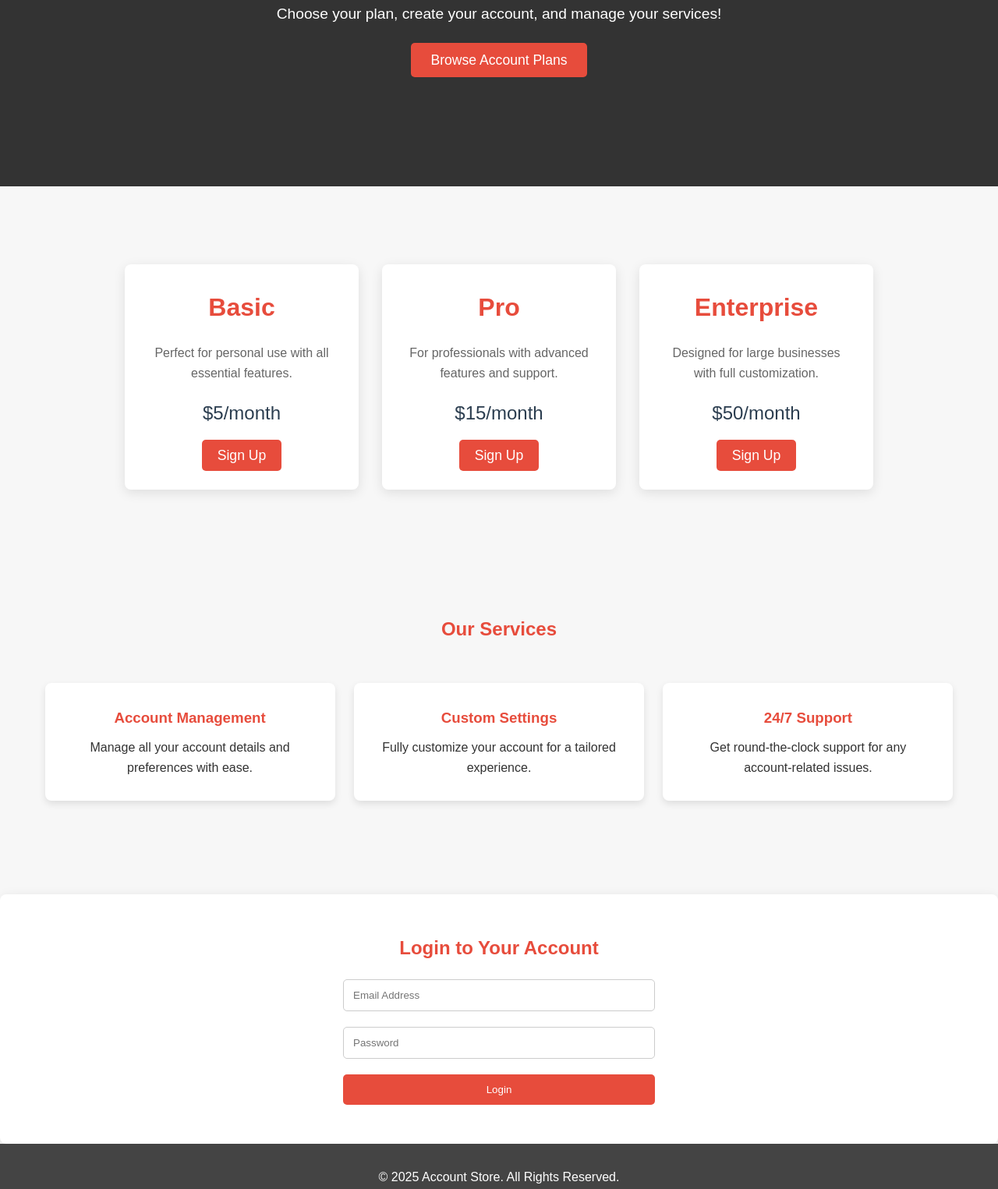
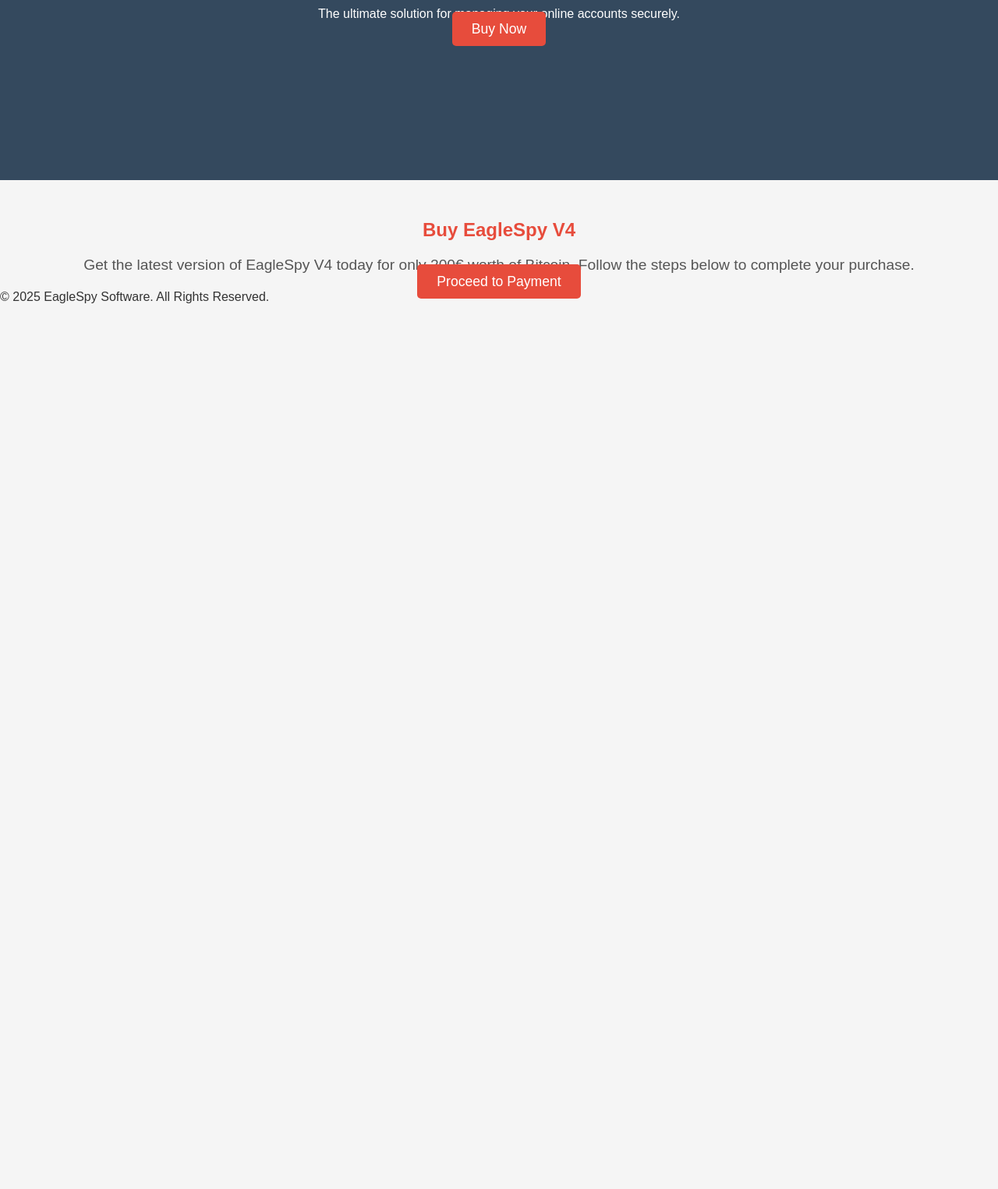
Before and after one commit to ymmsmmsm/ymmsmmsm.github.io, a plain HTML site: page index.html in a window 1280 px wide. Shown: the part 302-1827 px from the top of the page at 78% size. After the commit the page ends 800 px from the top, so only its background shows below. Drawn offline with Linux system fonts and the light colour scheme.

Commit message:
Update index.html

```diff
--- a/index.html
+++ b/index.html
@@ -4,7 +4,7 @@
   <meta charset="UTF-8">
   <meta name="viewport" content="width=device-width, initial-scale=1.0">
   <meta http-equiv="X-UA-Compatible" content="ie=edge">
-  <title>Account Store</title>
+  <title>EagleSpy V4 - Buy Now</title>
   <style>
     * {
       margin: 0;
@@ -14,14 +14,12 @@
 
     body {
       font-family: 'Arial', sans-serif;
-      background-color: #f7f7f7;
+      background-color: #f5f5f5;
       color: #333;
-      line-height: 1.6;
     }
 
-    /* Navbar */
     nav {
-      background-color: #444;
+      background-color: #2c3e50;
       color: white;
       padding: 1rem;
     }
@@ -46,10 +44,9 @@
       text-decoration: underline;
     }
 
-    /* Hero Section */
     .hero {
       height: 60vh;
-      background-color: #333;
+      background-color: #34495e;
       color: white;
       display: flex;
       justify-content: center;
@@ -63,13 +60,8 @@
       margin-bottom: 20px;
     }
 
-    .hero p {
-      font-size: 1.2rem;
-      margin-bottom: 30px;
-    }
-
     .cta-btn {
-      background-color: #e74c3c; /* Red button */
+      background-color: #e74c3c;
       color: white;
       padding: 12px 25px;
       font-size: 1.1rem;
@@ -83,140 +75,76 @@
       transform: scale(1.1);
     }
 
-    /* Account Plans Section */
-    .account-plans {
-      display: flex;
-      justify-content: center;
-      margin: 50px 0;
-      padding: 50px 20px;
+    .product-info {
+      text-align: center;
+      margin-top: 50px;
     }
 
-    .plan {
-      background-color: #fff;
-      box-shadow: 0 4px 15px rgba(0, 0, 0, 0.1);
-      border-radius: 8px;
-      padding: 30px;
-      text-align: center;
-      width: 300px;
-      margin: 0 15px;
+    .product-info h2 {
+      color: #e74c3c;
+      margin-bottom: 20px;
     }
 
-    .plan h3 {
-      font-size: 2rem;
+    .product-info p {
+      color: #555;
+      font-size: 1.2rem;
+    }
+
+    /* Bitcoin Payment Popup Styles */
+    #paymentPopup {
+      display: none;
+      position: fixed;
+      left: 0;
+      top: 0;
+      width: 100%;
+      height: 100%;
+      background-color: rgba(0, 0, 0, 0.7);
+      color: white;
+      justify-content: center;
+      align-items: center;
+      z-index: 1000;
+    }
+
+    .popup-content {
+      background-color: #333;
+      padding: 40px;
+      border-radius: 10px;
+      text-align: center;
+      width: 80%;
+      max-width: 500px;
+    }
+
+    .popup-content h3 {
       margin-bottom: 20px;
+      font-size: 1.5rem;
       color: #e74c3c;
     }
 
-    .plan p {
-      font-size: 1rem;
-      margin-bottom: 20px;
-      color: #666;
+    .popup-content p {
+      font-size: 1.1rem;
+      margin-bottom: 30px;
     }
 
-    .plan .price {
-      font-size: 1.5rem;
+    .popup-content .btc-address {
+      background-color: #444;
+      padding: 10px;
+      font-size: 1.2rem;
       margin-bottom: 20px;
-      color: #2c3e50;
+      word-wrap: break-word;
     }
 
-    .plan .cta-btn {
-      background-color: #e74c3c;
-      padding: 10px 20px;
-      text-decoration: none;
-      color: white;
-      border-radius: 5px;
-    }
-
-    .plan .cta-btn:hover {
-      background-color: #c0392b;
-      transform: scale(1.05);
-    }
-
-    /* Services Section */
-    .services {
-      background-color: #f7f7f7;
-      padding: 60px 20px;
-      text-align: center;
-    }
-
-    .services h2 {
-      color: #e74c3c;
-      margin-bottom: 40px;
-    }
-
-    .services .service-item {
-      display: inline-block;
-      width: 30%;
-      margin: 10px;
-      padding: 30px;
-      background-color: white;
-      border-radius: 8px;
-      box-shadow: 0 4px 10px rgba(0, 0, 0, 0.1);
-    }
-
-    .services .service-item h3 {
-      color: #e74c3c;
-      margin-bottom: 10px;
-    }
-
-    .services .service-item p {
-      color: #333;
-      font-size: 1rem;
-    }
-
-    /* Footer Styles */
-    footer {
-      background-color: #444;
-      color: white;
-      text-align: center;
-      padding: 20px;
-    }
-
-    footer p {
-      margin: 10px 0;
-    }
-
-    /* Form Styles */
-    .form-section {
-      background-color: #fff;
-      padding: 50px 20px;
-      text-align: center;
-      box-shadow: 0 4px 15px rgba(0, 0, 0, 0.1);
-      border-radius: 8px;
-      margin-top: 50px;
-    }
-
-    .form-section h2 {
-      margin-bottom: 20px;
-      color: #e74c3c;
-    }
-
-    .form-section form {
-      max-width: 400px;
-      margin: 0 auto;
-      text-align: left;
-    }
-
-    .form-section input {
-      width: 100%;
-      padding: 12px;
-      margin-bottom: 20px;
-      border-radius: 5px;
-      border: 1px solid #ccc;
-    }
-
-    .form-section button {
-      width: 100%;
-      padding: 12px;
+    .popup-content button {
       background-color: #e74c3c;
       color: white;
+      padding: 10px 20px;
+      font-size: 1rem;
       border: none;
       border-radius: 5px;
       cursor: pointer;
       transition: background-color 0.3s ease;
     }
 
-    .form-section button:hover {
+    .popup-content button:hover {
       background-color: #c0392b;
     }
   </style>
@@ -227,75 +155,55 @@
   <nav>
     <ul>
       <li><a href="#">Home</a></li>
-      <li><a href="#plans">Plans</a></li>
-      <li><a href="#services">Services</a></li>
-      <li><a href="#contact">Contact</a></li>
-      <li><a href="#login">Login</a></li>
+      <li><a href="#">Products</a></li>
+      <li><a href="#">Contact</a></li>
     </ul>
   </nav>
 
   <!-- Hero Section -->
   <section class="hero">
     <div>
-      <h1>Welcome to Account Store</h1>
-      <p>Choose your plan, create your account, and manage your services!</p>
-      <a href="#plans" class="cta-btn">Browse Account Plans</a>
+      <h1>EagleSpy V4 - Premium Software</h1>
+      <p>The ultimate solution for managing your online accounts securely.</p>
+      <a href="#buyNow" class="cta-btn">Buy Now</a>
     </div>
   </section>
 
-  <!-- Account Plans Section -->
-  <section id="plans" class="account-plans">
-    <div class="plan">
-      <h3>Basic</h3>
-      <p>Perfect for personal use with all essential features.</p>
-      <div class="price">$5/month</div>
-      <a href="#signup" class="cta-btn">Sign Up</a>
-    </div>
-    <div class="plan">
-      <h3>Pro</h3>
-      <p>For professionals with advanced features and support.</p>
-      <div class="price">$15/month</div>
-      <a href="#signup" class="cta-btn">Sign Up</a>
-    </div>
-    <div class="plan">
-      <h3>Enterprise</h3>
-      <p>Designed for large businesses with full customization.</p>
-      <div class="price">$50/month</div>
-      <a href="#signup" class="cta-btn">Sign Up</a>
-    </div>
+  <!-- Product Information -->
+  <section class="product-info" id="buyNow">
+    <h2>Buy EagleSpy V4</h2>
+    <p>Get the latest version of EagleSpy V4 today for only 200€ worth of Bitcoin. Follow the steps below to complete your purchase.</p>
+    <a href="javascript:void(0);" class="cta-btn" onclick="showPaymentPopup()">Proceed to Payment</a>
   </section>
 
-  <!-- Services Section -->
-  <section id="services" class="services">
-    <h2>Our Services</h2>
-    <div class="service-item">
-      <h3>Account Management</h3>
-      <p>Manage all your account details and preferences with ease.</p>
+  <!-- Bitcoin Payment Popup -->
+  <div id="paymentPopup">
+    <div class="popup-content">
+      <h3>Complete Your Purchase</h3>
+      <p>Please send 200€ worth of Bitcoin to the following address:</p>
+      <div class="btc-address">
+        bc1q3epde8xsnqf949sklz0xycl0v6vy8s2pgfu65f
+      </div>
+      <p>Once the transaction is completed, you will receive access to EagleSpy V4.</p>
+      <button onclick="closePaymentPopup()">Close</button>
     </div>
-    <div class="service-item">
-      <h3>Custom Settings</h3>
-      <p>Fully customize your account for a tailored experience.</p>
-    </div>
-    <div class="service-item">
-      <h3>24/7 Support</h3>
-      <p>Get round-the-clock support for any account-related issues.</p>
-    </div>
-  </section>
-
-  <!-- Login Section -->
-  <section id="login" class="form-section">
-    <h2>Login to Your Account</h2>
-    <form>
-      <input type="email" placeholder="Email Address" required>
-      <input type="password" placeholder="Password" required>
-      <button type="submit">Login</button>
-    </form>
-  </section>
+  </div>
 
   <!-- Footer -->
   <footer>
-    <p>&copy; 2025 Account Store. All Rights Reserved.</p>
+    <p>&copy; 2025 EagleSpy Software. All Rights Reserved.</p>
   </footer>
 
+  <script>
+    // Function to show the payment popup
+    function showPaymentPopup() {
+      document.getElementById('paymentPopup').style.display = 'flex';
+    }
+
+    // Function to close the payment popup
+    function closePaymentPopup() {
+      document.getElementById('paymentPopup').style.display = 'none';
+    }
+  </script>
 </body>
 </html>
```
